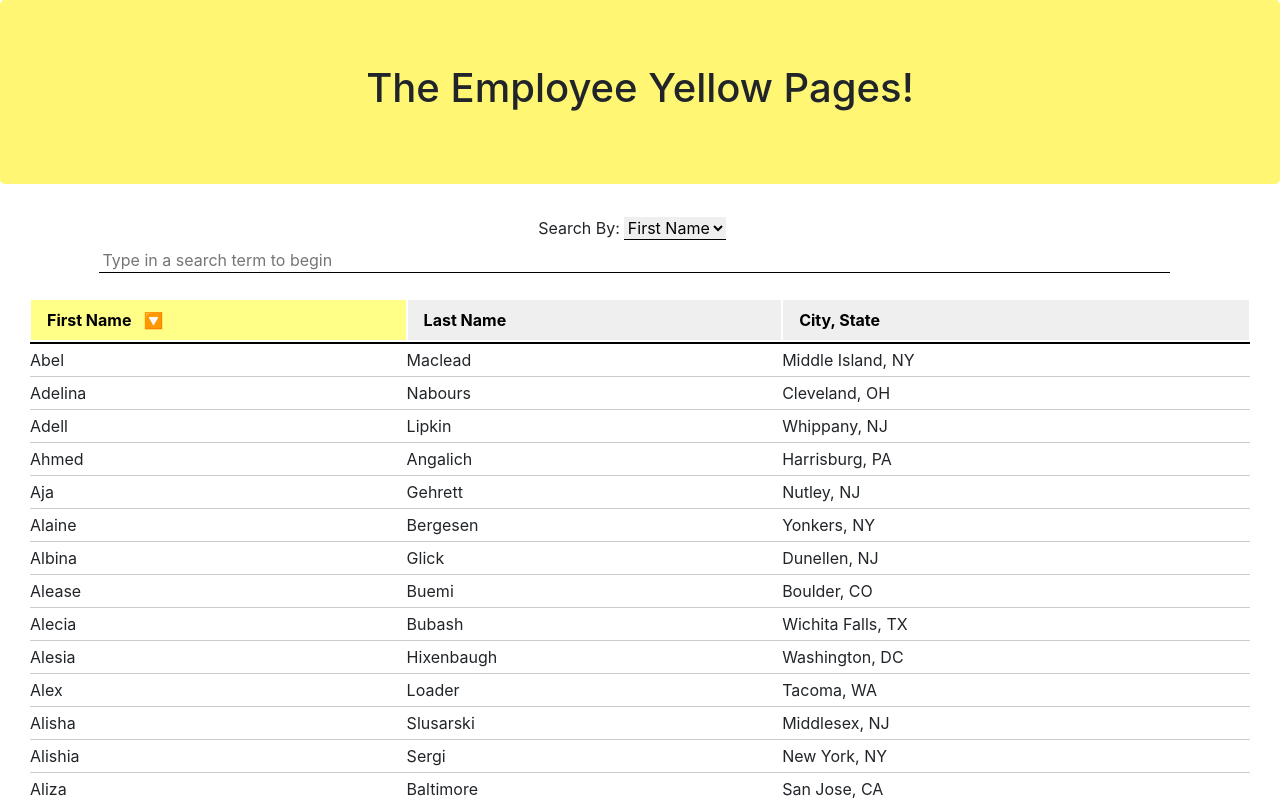
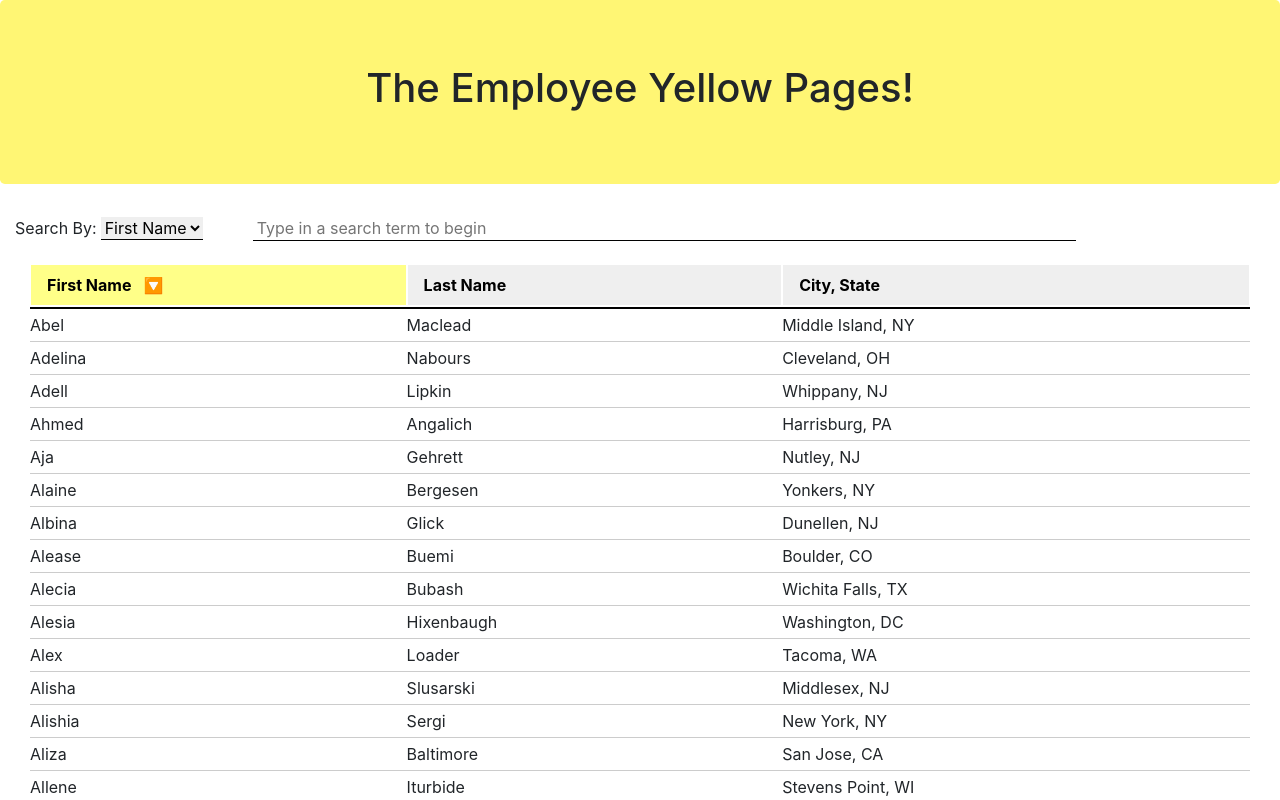
Before and after one commit to gusvalenzuela/employee-yellow-pages-app, a React (Create React App) app: page /directory in a window 1280 px wide. Shown: the top 800 px of the page. Built offline with nearby package versions, Linux system fonts and the light colour scheme.

Commit message:
removed useEffect from EmployeeTable

```diff
--- a/src/components/EmployeeTable/index.js
+++ b/src/components/EmployeeTable/index.js
@@ -1,19 +1,19 @@
-import React, { useState, useMemo, useContext, useEffect } from "react";
+import React, { useState, useMemo, useContext } from "react";
 import EmployeeContext from "../../utils/EmployeeContext";
-
 import "./style.css";
 
-const useSortableData = (items, config = null) => {
+const useSortableData = (
+  items,
+  config = {
+    key: "first_name",
+    direction: "ascending",
+  }
+) => {
   const [sortConfig, setSortConfig] = useState(config);
-
   // console.log(employeeObj)
-  useEffect(()=>{
-    requestSort("first_name")
-  },[])
 
   const sortedItems = useMemo(() => {
     let sortableItems = [...items];
-    // console.log(sortableItems);
     if (sortConfig !== null) {
       sortableItems.sort((a, b) => {
         if (a[sortConfig.key] < b[sortConfig.key]) {
--- a/src/components/SearchForm/index.js
+++ b/src/components/SearchForm/index.js
@@ -2,12 +2,13 @@ import React, { useContext } from "react";
 import "./style.css";
 import EmployeeContext from "../../utils/EmployeeContext";
 
-// Using the datalist element we can create autofill suggestions based on employees?
-function SearchForm(props) {
-  const { handleSearchChange, search, handleSelectChange } = useContext(EmployeeContext);
+function SearchForm() {
+  const { handleSearchChange, search, handleSelectChange } = useContext(
+    EmployeeContext
+  );
   return (
-    <form className="search col">
-      <div className="form-group col">
+    <div className="form-group row">
+      <div className="col-md-auto">
         <label htmlFor="search-by">Search By:</label>
 
         <select
@@ -19,6 +20,8 @@ function SearchForm(props) {
           <option value="last_name">Last Name</option>
           <option value="city">City</option>
         </select>
+      </div>
+      <div className="col-md-8">
         <input
           autoComplete="off"
           value={search}
@@ -29,12 +32,12 @@ function SearchForm(props) {
           placeholder="Type in a search term to begin"
           id="term"
         />
+      </div>
 
-      </div>
       {/* <div>
-        Or Filter
-      </div> */}
-    </form>
+  Or Filter
+</div> */}
+    </div>
   );
 }
 
--- a/src/components/SearchForm/style.css
+++ b/src/components/SearchForm/style.css
@@ -18,7 +18,7 @@ select:focus{
   outline: none;
 }
 .form-controol {
-  width: 90%;
+  width: 100%;
   padding: 0 0.25rem;
 }
 
--- a/src/pages/directory.js
+++ b/src/pages/directory.js
@@ -23,7 +23,7 @@ function Directory() {
           resolve(Employees);
         }
         let fEmployees = Employees.filter((i) =>
-          i[searchOption].toLowerCase().startsWith(search)
+          i[searchOption].toLowerCase().startsWith(search.toLowerCase())
         );
         resolve(fEmployees);
       });
```
